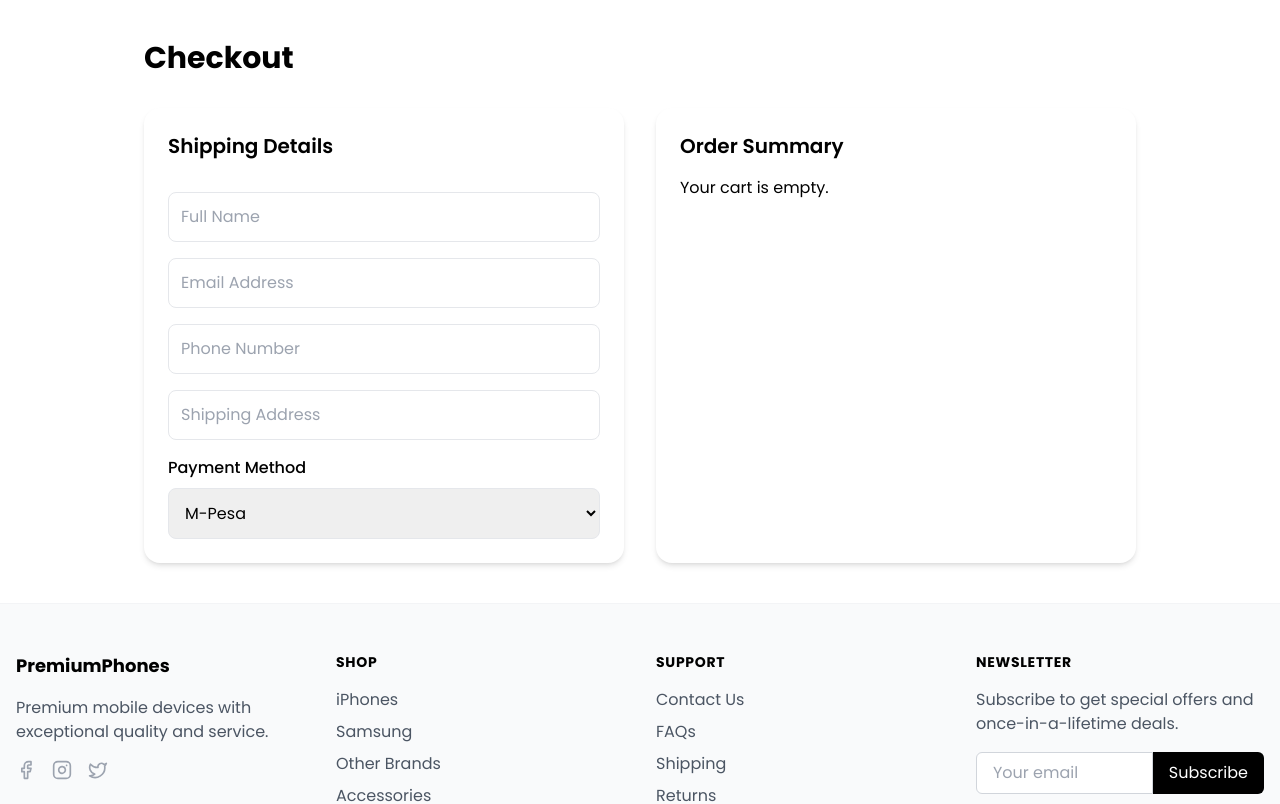
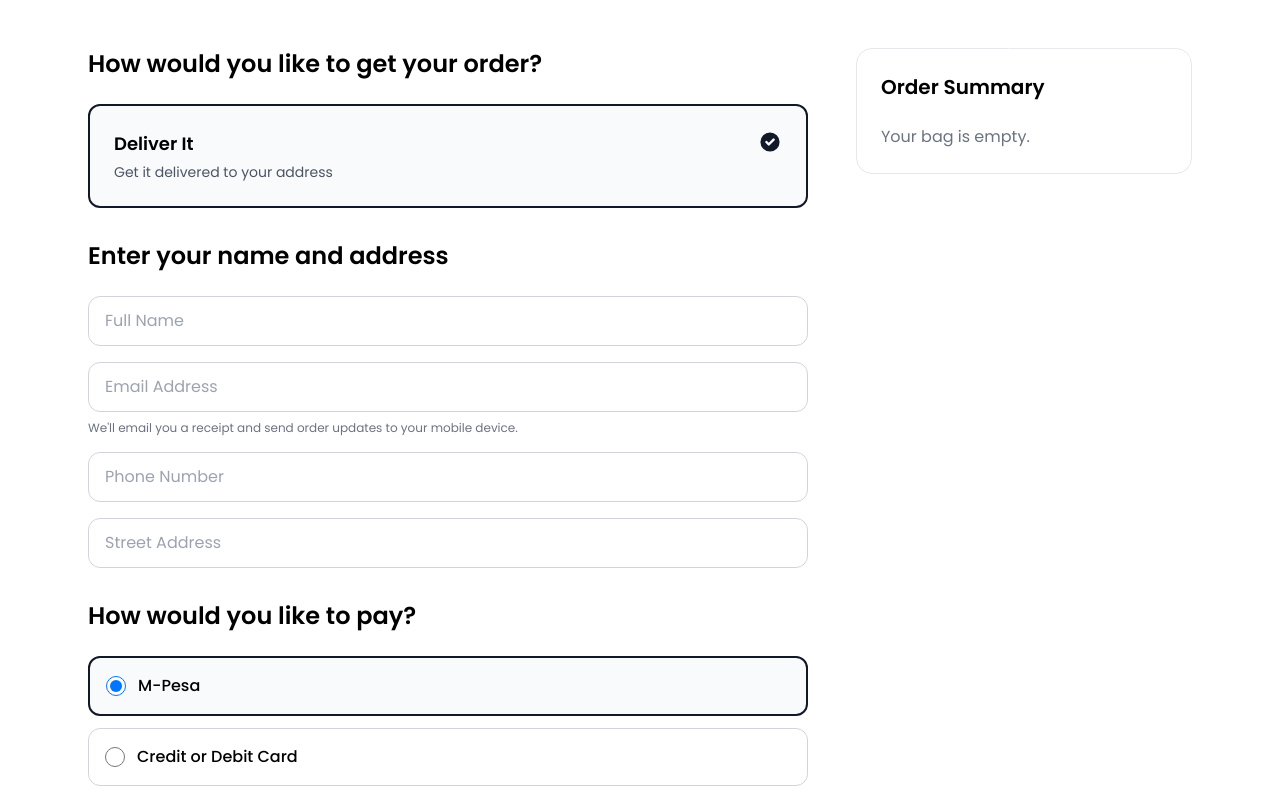
Before and after one commit to Math3wsl3vi/phone-store-template, a React (Vite) app: page /checkout in a window 1280 px wide. Shown: the top 804 px of the page. Built offline with nearby package versions, Linux system fonts and the light colour scheme.

Commit message:
checkout page added

```diff
--- a/src/App.tsx
+++ b/src/App.tsx
@@ -7,7 +7,7 @@ import { CartPanel } from "./components/cart/CartPanel";
 import { ProductCatalog } from "./components/home/ProductCatalog";
 import SingleProductPage from "./components/catalog/SingleProductPage";
 import { CartProvider } from "./context/CartContext";
-import { CheckoutPage } from "./components/cart/Checkout";
+import CheckoutPage from "./components/cart/Checkout";
 
 export function App() {
   const [isCartOpen, setIsCartOpen] = useState(false);
--- a/src/components/cart/Checkout.tsx
+++ b/src/components/cart/Checkout.tsx
@@ -2,7 +2,7 @@
 import React, { useState } from "react";
 import { CartItem, useCart } from "../../context/CartContext";
 
-export function CheckoutPage() {
+export default function CheckoutPage() {
   const { cartItems, total } = useCart();
   const [formData, setFormData] = useState({
     fullName: "",
@@ -21,89 +21,189 @@ export function CheckoutPage() {
       alert("Please fill in all required fields.");
       return;
     }
-
-    // Mock checkout
     alert(`Order placed! Payment via ${formData.paymentMethod}.`);
   };
 
   return (
-    <div className="container mx-auto px-4 py-10 max-w-5xl">
-      <h1 className="text-3xl font-bold mb-8">Checkout</h1>
+    <div className="min-h-screen bg-white">
 
-      <div className="grid grid-cols-1 lg:grid-cols-2 gap-8">
-        {/* Checkout Form */}
-        <div className="bg-white shadow-md rounded-2xl p-6 space-y-4">
-          <h2 className="text-xl font-semibold mb-4">Shipping Details</h2>
+      <div className="max-w-6xl mx-auto px-6 py-12">
+        <div className="grid grid-cols-1 lg:grid-cols-3 gap-12">
+          {/* Main Form - 2 columns */}
+          <div className="lg:col-span-2 space-y-8">
+            {/* Shipping Section */}
+            <section>
+              <h2 className="text-2xl font-semibold mb-6">
+                How would you like to get your order?
+              </h2>
+              <div className="space-y-4">
+                <div className="border-2 border-gray-900 rounded-xl p-6 bg-gray-50">
+                  <div className="flex items-start">
+                    <div className="flex-1">
+                      <p className="font-semibold text-lg mb-1">Deliver It</p>
+                      <p className="text-sm text-gray-600">
+                        Get it delivered to your address
+                      </p>
+                    </div>
+                    <svg className="w-6 h-6 text-gray-900" fill="currentColor" viewBox="0 0 20 20">
+                      <path fillRule="evenodd" d="M10 18a8 8 0 100-16 8 8 0 000 16zm3.707-9.293a1 1 0 00-1.414-1.414L9 10.586 7.707 9.293a1 1 0 00-1.414 1.414l2 2a1 1 0 001.414 0l4-4z" clipRule="evenodd"/>
+                    </svg>
+                  </div>
+                </div>
+              </div>
+            </section>
+
+            {/* Contact Information */}
+            <section>
+              <h2 className="text-2xl font-semibold mb-6">
+                Enter your name and address
+              </h2>
+              <div className="space-y-4">
+                <div>
                   <input
                     type="text"
                     name="fullName"
                     placeholder="Full Name"
                     value={formData.fullName}
                     onChange={handleChange}
-            className="w-full border rounded-lg p-3"
+                    className="w-full border border-gray-300 rounded-xl px-4 py-3 text-base focus:outline-none focus:ring-2 focus:ring-blue-500 focus:border-transparent"
                     required
                   />
+                </div>
+                <div>
                   <input
                     type="email"
                     name="email"
                     placeholder="Email Address"
                     value={formData.email}
                     onChange={handleChange}
-            className="w-full border rounded-lg p-3"
+                    className="w-full border border-gray-300 rounded-xl px-4 py-3 text-base focus:outline-none focus:ring-2 focus:ring-blue-500 focus:border-transparent"
                   />
+                  <p className="text-xs text-gray-500 mt-2">
+                    We'll email you a receipt and send order updates to your mobile device.
+                  </p>
+                </div>
+                <div>
                   <input
                     type="tel"
                     name="phone"
                     placeholder="Phone Number"
                     value={formData.phone}
                     onChange={handleChange}
-            className="w-full border rounded-lg p-3"
+                    className="w-full border border-gray-300 rounded-xl px-4 py-3 text-base focus:outline-none focus:ring-2 focus:ring-blue-500 focus:border-transparent"
                     required
                   />
+                </div>
+                <div>
                   <input
                     type="text"
                     name="address"
-            placeholder="Shipping Address"
+                    placeholder="Street Address"
                     value={formData.address}
                     onChange={handleChange}
-            className="w-full border rounded-lg p-3"
+                    className="w-full border border-gray-300 rounded-xl px-4 py-3 text-base focus:outline-none focus:ring-2 focus:ring-blue-500 focus:border-transparent"
                     required
                   />
+                </div>
+              </div>
+            </section>
 
-          <div>
-            <label className="block mb-2 font-medium">Payment Method</label>
-            <select
+            {/* Payment Method */}
+            <section>
+              <h2 className="text-2xl font-semibold mb-6">
+                How would you like to pay?
+              </h2>
+              <div className="space-y-3">
+                <label className="flex items-center border-2 border-gray-900 rounded-xl p-4 cursor-pointer bg-gray-50">
+                  <input
+                    type="radio"
                     name="paymentMethod"
-              value={formData.paymentMethod}
+                    value="mpesa"
+                    checked={formData.paymentMethod === "mpesa"}
                     onChange={handleChange}
-              className="w-full border rounded-lg p-3"
-            >
-              <option value="mpesa">M-Pesa</option>
-              <option value="card">Credit/Debit Card</option>
-            </select>
+                    className="w-5 h-5 text-blue-600"
+                  />
+                  <span className="ml-3 font-medium">M-Pesa</span>
+                </label>
+                <label className="flex items-center border border-gray-300 rounded-xl p-4 cursor-pointer hover:border-gray-400">
+                  <input
+                    type="radio"
+                    name="paymentMethod"
+                    value="card"
+                    checked={formData.paymentMethod === "card"}
+                    onChange={handleChange}
+                    className="w-5 h-5 text-blue-600"
+                  />
+                  <span className="ml-3 font-medium">Credit or Debit Card</span>
+                </label>
+              </div>
+            </section>
+          </div>
+
+          {/* Order Summary Sidebar - 1 column */}
+          <div className="lg:col-span-1">
+            <div className="sticky top-6">
+              <div className="border border-gray-200 rounded-2xl p-6">
+                <h2 className="text-xl font-semibold mb-6">Order Summary</h2>
+
+                {cartItems.length === 0 ? (
+                  <p className="text-gray-500">Your bag is empty.</p>
+                ) : (
+                  <div className="space-y-6">
+                    {/* Items */}
+                    <div className="space-y-4">
+                      {cartItems.map((item: CartItem, idx: number) => (
+                        <div key={idx} className="flex gap-4 mb-10">
+                          <div className="w-16 h-16 bg-gray-100 rounded-lg flex items-center justify-center">
+                            <img
+                                src={item.image}
+                                alt={item.name}
+                                className="w-24 h-24 object-cover rounded-lg"
+                            />
+                          </div>
+                          <div className="flex-1">
+                            <p className="font-medium text-sm">{item.name}</p>
+                            <p className="text-sm text-gray-500">Qty: {item.quantity}</p>
+                            <p className="font-medium text-sm mt-1">
+                              Ksh {(item.price * item.quantity).toLocaleString()}
+                            </p>
+                          </div>
+                        </div>
+                      ))}
+                    </div>
+
+                    {/* Divider */}
+                    <div className="border-t border-gray-200"></div>
+
+                    {/* Pricing */}
+                    <div className="space-y-2">
+                      <div className="flex justify-between text-sm">
+                        <span className="text-gray-600">Subtotal</span>
+                        <span className="font-medium">Ksh {total.toLocaleString()}</span>
+                      </div>
+                      <div className="flex justify-between text-sm">
+                        <span className="text-gray-600">Shipping</span>
+                        <span className="font-medium">Free</span>
                       </div>
                     </div>
 
-        {/* Order Summary */}
-        <div className="bg-white shadow-md rounded-2xl p-6 space-y-4">
-          <h2 className="text-xl font-semibold mb-4">Order Summary</h2>
-          {cartItems.length === 0 ? (
-            <p>Your cart is empty.</p>
-          ) : (
-            <div className="space-y-4">
-              {cartItems.map((item:CartItem, idx: number) => (
-                <div key={idx} className="flex justify-between items-center border-b pb-2">
-                  <span>{item.name} (x{item.quantity})</span>
-                  <span>Ksh {item.price * item.quantity}</span>
+                    {/* Divider */}
+                    <div className="border-t border-gray-200"></div>
+
+                    {/* Total */}
+                    <div className="flex justify-between items-baseline">
+                      <span className="text-lg font-semibold">Total</span>
+                      <div className="text-right">
+                        <p className="text-2xl font-semibold">
+                          Ksh {total.toLocaleString()}
+                        </p>
                       </div>
-              ))}
-              <div className="flex justify-between font-bold text-lg pt-4">
-                <span>Total:</span>
-                <span>Ksh {total}</span>
                     </div>
+
+                    {/* Place Order Button */}
                     <button
                       onClick={handlePlaceOrder}
-                className="w-full bg-blue-600 text-white py-3 rounded-lg hover:bg-blue-700 transition"
+                      className="w-full bg-blue-600 text-white py-3 rounded-xl font-medium hover:bg-blue-700 transition-colors text-base"
                     >
                       Place Order
                     </button>
@@ -112,5 +212,8 @@ export function CheckoutPage() {
               </div>
             </div>
           </div>
+        </div>
+      </div>
+    </div>
   );
 }
--- a/src/context/CartContext.tsx
+++ b/src/context/CartContext.tsx
@@ -5,7 +5,7 @@ export interface CartItem {
   name: string;
   price: number;
   quantity: number;
-   image: string;
+image: string;
 }
 
 export interface CartContextType {
```
Lines whose indentation alone changed are shown as unchanged.
